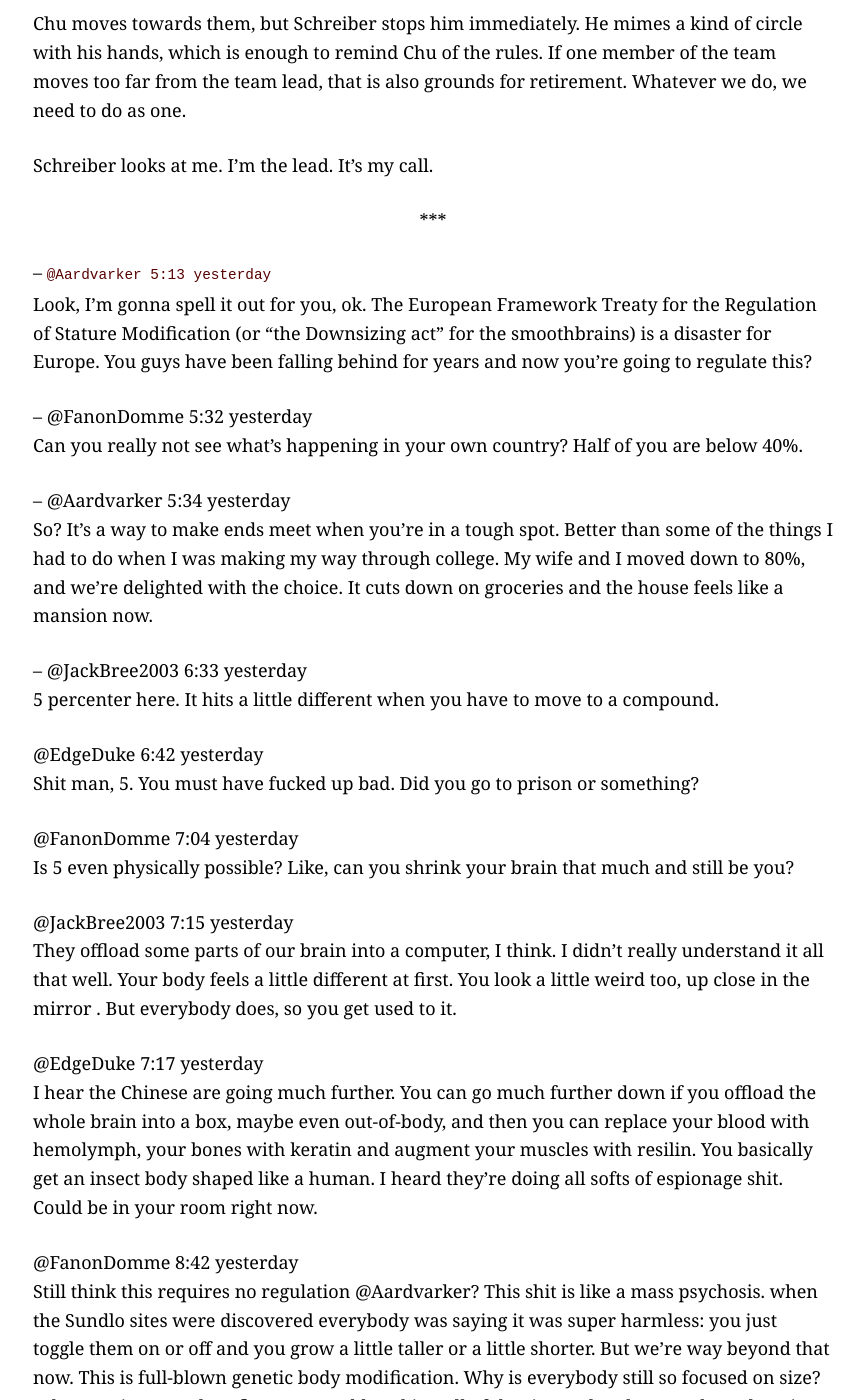
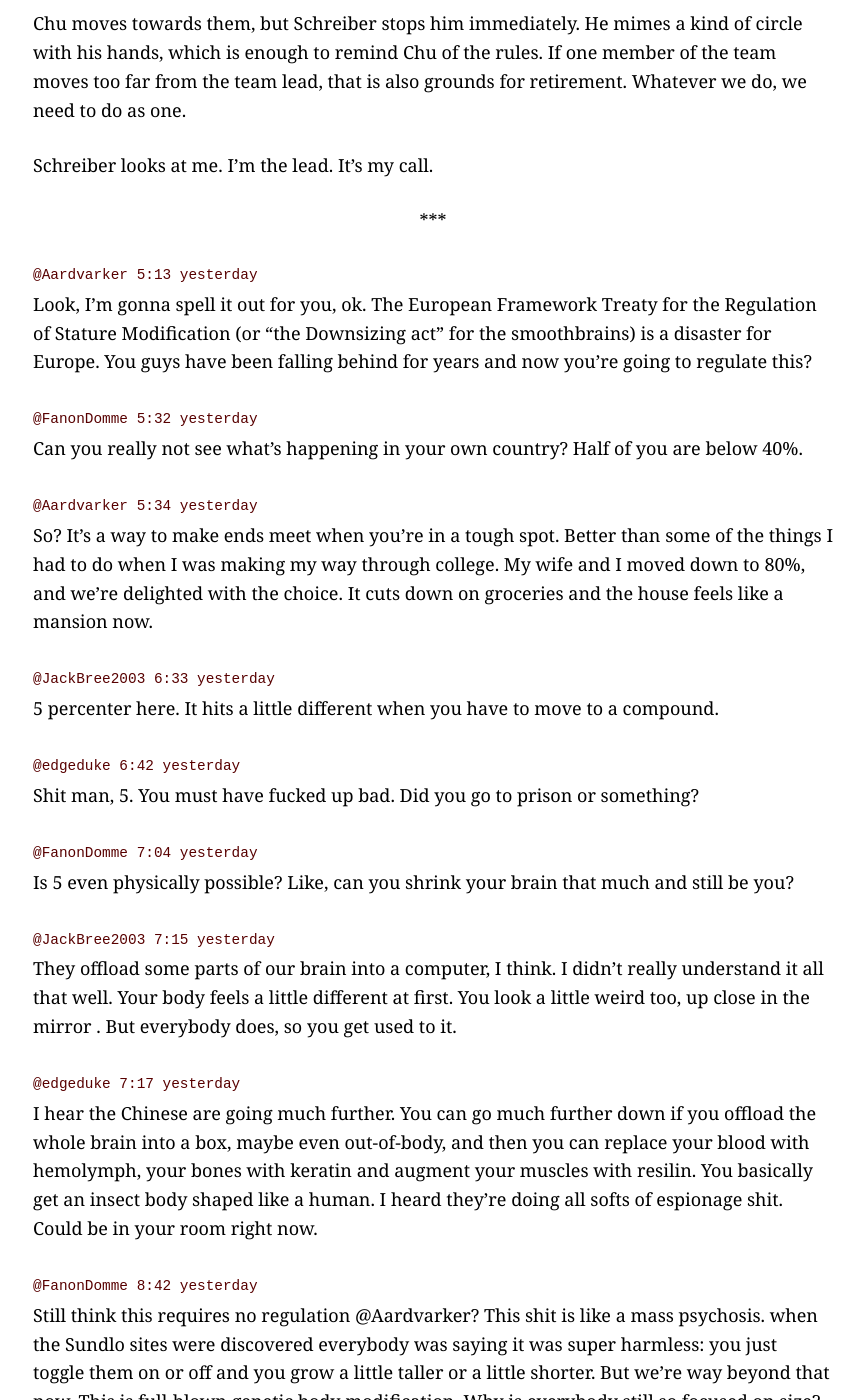
Before and after one commit to pbloem/profane-tmesis, a Jekyll site: the page built from ad-profundum.md, in a window 1280 px wide and 1400 px high, scrolled down 3386 px. Shown: the whole window, without its empty margins (207-1069 px from the left). Built offline with Jekyll 4.4.1, drawn with Linux system fonts in a browser that asks for light colours; our own code applies the rules of GitHub Pages for plain Markdown files; some of the changed text lies outside the part shown.

````diff
--- a/ad-profundum.md
+++ b/ad-profundum.md
@@ -75,37 +75,37 @@ Schreiber looks at me. I'm the lead. It's my call.
 
 ***
 
--- ```@Aardvarker 5:13 yesterday``` <br/>
+`@Aardvarker 5:13 yesterday` <br/>
 Look, I'm gonna spell it out for you, ok. The European Framework Treaty for the Regulation of Stature Modification (or "the Downsizing act" for the smoothbrains) is a disaster for Europe. You guys have been falling behind for years and now you're going to regulate this?
 
--- @FanonDomme 5:32 yesterday <br/>
+`@FanonDomme 5:32 yesterday` <br/>
 Can you really not see what's happening in your own country? Half of you are below 40%.
 
--- @Aardvarker 5:34 yesterday <br/>
+`@Aardvarker 5:34 yesterday` <br/>
 So? It's a way to make ends meet when you're in a tough spot. Better than some of the things I had to do when I was making my way through college. My wife and I moved down to 80%, and we're delighted with the choice. It cuts down on groceries and the house feels like a mansion now.
 
--- @JackBree2003 6:33 yesterday <br/>
+`@JackBree2003 6:33 yesterday` <br/>
 5 percenter here. It hits a little different when you have to move to a compound.
 
-@EdgeDuke 6:42 yesterday <br/>
+`@edgeduke 6:42 yesterday` <br/>
 Shit man, 5. You must have fucked up bad. Did you go to prison or something?
 
-@FanonDomme 7:04 yesterday <br/>
+`@FanonDomme 7:04 yesterday` <br/>
 Is 5 even physically possible? Like, can you shrink your brain that much and still be you?
 
-@JackBree2003 7:15 yesterday <br/>
+`@JackBree2003 7:15 yesterday` <br/>
 They offload some parts of our brain into a computer, I think. I didn't really understand it all that well. Your body feels a little different at first. You look a little weird too, up close in the mirror . But everybody does, so you get used to it.
 
-@EdgeDuke 7:17 yesterday <br/>
+`@edgeduke 7:17 yesterday` <br/>
 I hear the Chinese are going much further. You can go much further down if you offload the whole brain into a box, maybe even out-of-body, and then you can replace your blood with hemolymph, your bones with keratin and augment your muscles with resilin. You basically get an insect body shaped like a human. I heard they're doing all softs of espionage shit. Could be in your room right now.
 
-@FanonDomme 8:42 yesterday  <br/>
+`@FanonDomme 8:42 yesterday`  <br/>
 Still think this requires no regulation @Aardvarker? This shit is like a mass psychosis. when the Sundlo sites were discovered everybody was saying it was super harmless: you just toggle them on or off and you grow a little taller or a little shorter. But we're way beyond that now. This is full-blown genetic body modification. Why is everybody still so focused on size? Why not give ourselves five arms, or blue skin? All of that is regulated everywhere, but size is somehow fine, even if I basically Gregor Samsa myself?
 
-@EdgeDuke 8:46 yesterday <br/>
+`@edgeduke 8:46 yesterday` <br/>
 I think it's because the companies got in there quick. They got us hooked on it. Blue skin isn't going to give the stock market a boost, but fitting twice the office staff in the same building, that's hard to walk back once it's happened.
 
-@Aardvarker 8:53 yesterday <br/>
+`@Aardvarker 8:53 yesterday` <br/>
 This is conspiracy stuff. The future is here and we need to embrace it. You guys enjoy the regulation, while the US and China run circles around you. You know the US population is up to a billion now, tripled in like 20 years? China stopped publishing their numbers at 3B. Good luck competing with that with 500M people. Enjoy your free healthcare while it lasts. The Chinese army is going to come knocking soon, and it's going to be a hell of a fight in the downsizing era.
 
 ***
````
